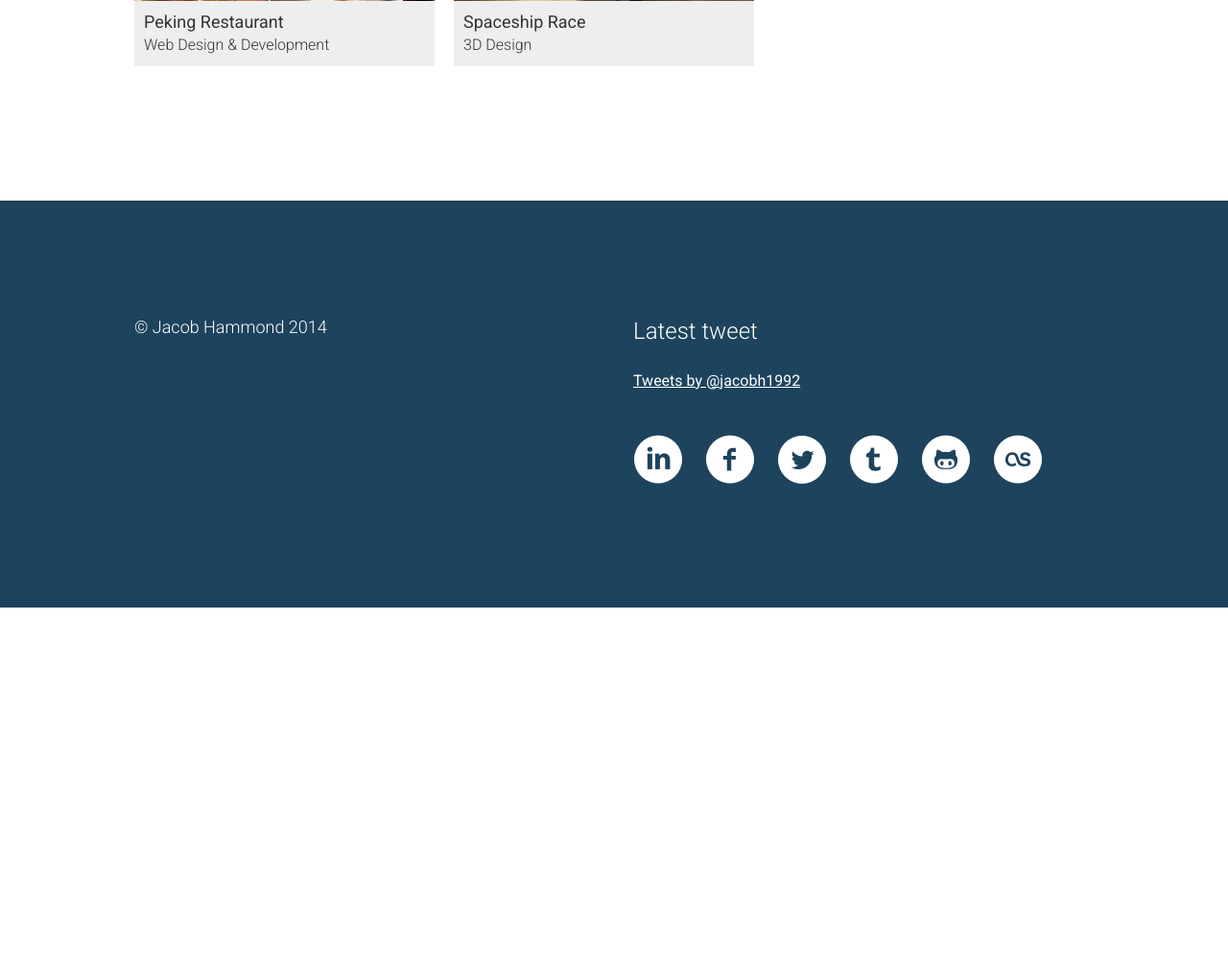
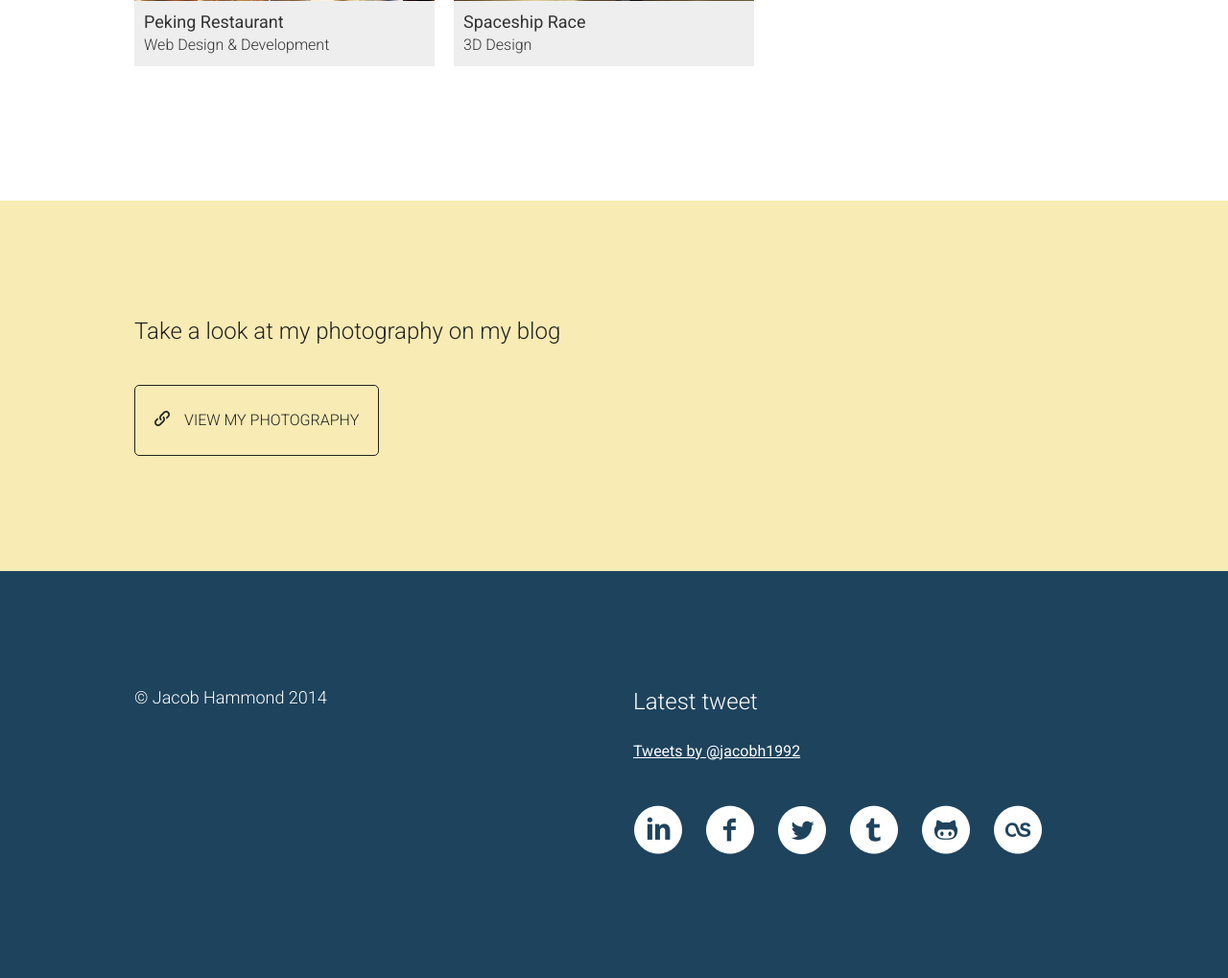
Before and after one commit to JacobH1992/jacob-hammond-portfolio, a PHP site: page /work in a window 1280 px wide. Shown: the part 2204-3223 px from the top of the page at 96% size. Before the commit the page ends 2837 px from the top, so only its background shows below. Run offline with PHP 8.4, Linux system fonts and the light colour scheme; some libraries are stand-ins or nearby versions.

Commit message:
Added nav-overlay, added work styles

```diff
--- a/css/styles.css
+++ b/css/styles.css
@@ -784,7 +804,6 @@ html html {
 main {
   width: 100%;
   position: relative;
-  z-index: 1;
 }
 
 section > div,
@@ -812,7 +831,7 @@ header {
 }
 
 .section-padding {
-  padding: 80px 20px;
+  padding: 80px 40px;
 }
 
 img {
@@ -848,7 +867,7 @@ img {
 
 @media (min-width: 640px) {
   .section-padding {
-    padding: 120px 40px;
+    padding: 100px 40px;
   }
 }
 @media (min-width: 1200px) {
--- a/includes/nav.php
+++ b/includes/nav.php
@@ -8,4 +8,5 @@
         <li><a href="http://chubbaart.tumblr.com/" target="_blank">BLOG</a></li>
         <li><a href="/contact">CONTACT</a></li>
     </ul>
+    <div id="nav-overlay"></div>
 </nav>
--- a/js/all.js
+++ b/js/all.js
@@ -1,3 +1,11 @@
+// Nav close
+var navOverlay    = document.getElementById('nav-overlay');
+var siteNavToggle = document.getElementById('site-nav-toggle');
+
+navOverlay.addEventListener('click', function() {
+    siteNavToggle.checked = false;
+});
+
 // Nav fade
 var navBar  = document.getElementsByTagName('nav')[0];
 var position;
--- a/sass/_main.scss
+++ b/sass/_main.scss
@@ -17,7 +17,6 @@ html {
 main {
     width: 100%;
     position: relative;
-    z-index: 1;
 }
 
 section > div,
@@ -45,7 +44,7 @@ header {
 }
 
 .section-padding {
-    padding: 80px 20px;
+    padding: 80px 40px;
 }
 
 img {
@@ -75,7 +74,7 @@ img {
 
 @media ($min_bp_a) {
     .section-padding {
-        padding: 120px 40px;
+        padding: 100px 40px;
     }
 }
 
--- a/sass/_nav.scss
+++ b/sass/_nav.scss
@@ -17,16 +17,16 @@ nav {
     }
     li {
         padding: 20px 20px;
-        font-weight: 600;
         line-height: 40px;
         a {
             @include unstyled-link;
             cursor: pointer;
-            font-weight: 600;
+            font-weight: 800;
             padding: 20px;
             width: 100%;
         }
     }
+    z-index: 2;
 }
 
 .nav-small {
@@ -39,13 +39,14 @@ nav {
     float: left;
     padding: 0 20px;
     h1 {
-        @include adjust-font-size-to(52px);
+        @include adjust-font-size-to(32px);
         line-height: 106px;
     }
 }
 
 #site-nav {
     @include transition(all .5s);
+    z-index: 2;
 }
 
 .blue #site-nav {
@@ -85,6 +86,21 @@ nav {
     right: 0;
 }
 
+#site-nav-toggle:checked ~ #nav-overlay {
+    display: block;
+}
+
+#nav-overlay {
+    width: 100%;
+    height: 100%;
+    position: fixed;
+    top: 100px;
+    left: 0;
+    display: none;
+    background: url(../img/overlay.png);
+    z-index: 1;
+}
+
 @media ($min_bp_a) {
     nav {
         padding-right: 40px;
@@ -115,4 +131,8 @@ nav {
         display: none;
     }
 
+    #nav-overlay {
+       visibility: hidden !important;
+    }
+
 }
--- a/sass/_page-index.scss
+++ b/sass/_page-index.scss
@@ -1,5 +1,5 @@
 #index-header {
-    background-size: cover;
+
 }
 
 #index-header-text {
@@ -50,6 +50,10 @@
     }
 }
 
+#main-index {
+    margin-top: 0;
+}
+
 .list {
     margin-top: 0;
     margin-bottom: 40px;
--- a/views/work.php
+++ b/views/work.php
@@ -42,7 +42,13 @@
         </div>
     </section>
 
-
-
+    <section class="yellow">
+        <div class="align-center section-padding">
+            <div>
+                <h3>Take a look at my photography on my blog</h3>
+                <a href="http://chubbaart.tumblr.com/search/photography" target="_blank" class="btn"><i class="ico-link"></i>VIEW MY PHOTOGRAPHY</a>
+            </div>
+        </div>
+    </section>
 
 </main>
```
Also changed, not shown: other parts of css/styles.css (+28 -8 lines), views/index.php (+5 -5 lines), img/overlay.png (added).
